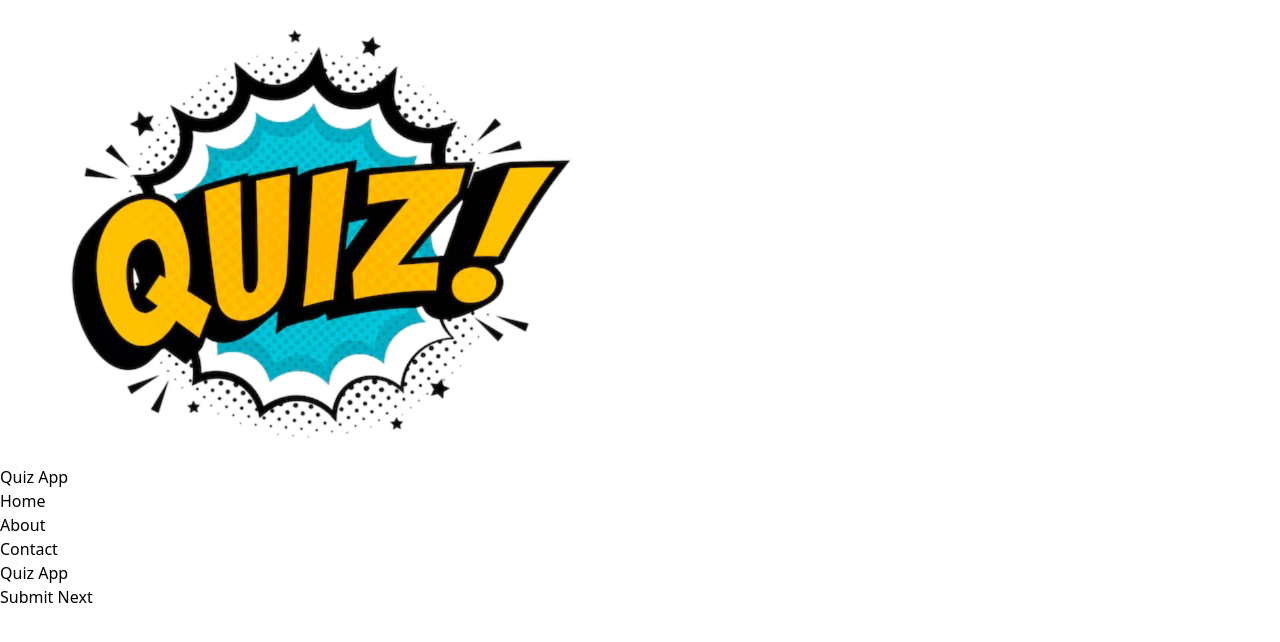
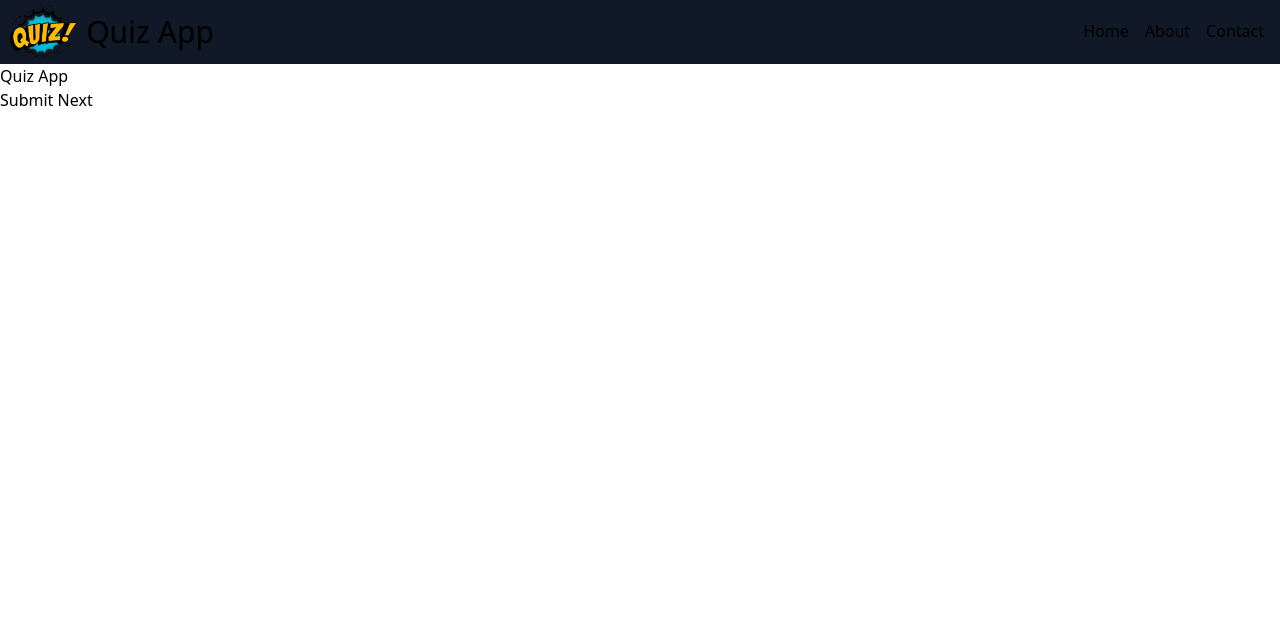
Before and after one commit to bolanpartik/quiz-website, a website: page index.html in a window 1280 px wide. Drawn offline with nearby package versions, Linux system fonts and the light colour scheme; files that its build step writes are made by us from their sources.

Commit message:
add header styles

```diff
--- a/index.html
+++ b/index.html
@@ -7,15 +7,15 @@
     <link rel="stylesheet" href="./dist/style.css">
 </head>
 <body>
-    <header>
-        <div>
-            <img src="assets/logo.png" alt="logo">
-            <p>Quiz App</p>
+    <header class="flex justify-between bg-gray-900">
+        <div class="flex items-center">
+            <img src="assets/logo.png" alt="logo" class="h-16">
+            <p class="text-3xl">Quiz App</p>
         </div>
-        <div>
-            <p>Home</p>
-            <p>About</p>
-            <p>Contact</p>
+        <div class="flex gap-4 mr-4 items-center">
+            <p class="border-b-transparent border-b-2 hover:border-lime-400">Home</p>
+            <p class="border-b-transparent border-b-2 hover:border-lime-400">About</p>
+            <p class="border-b-transparent border-b-2 hover:border-lime-400">Contact</p>
         </div>
     </header>
     <main>
```
